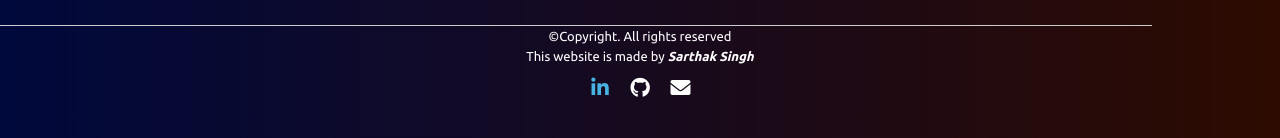
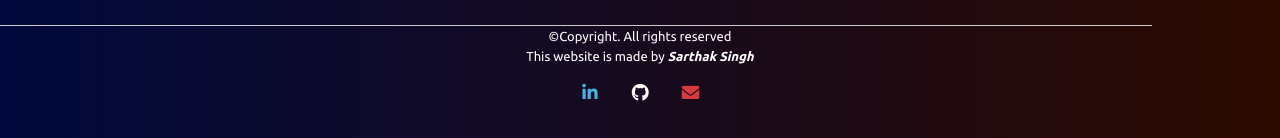
Before and after one commit to sarthakk1890/bookCafe, a React (Vite) app in the folder client/: page / in a window 1280 px wide. Shown: the part 1920-2058 px from the top of the page. Built offline with nearby package versions, Linux system fonts and the light colour scheme; no server answers.

Commit message:
Added envelope styles

```diff
--- a/client/src/Components/Layout/Footer/style.scss
+++ b/client/src/Components/Layout/Footer/style.scss
@@ -129,6 +129,14 @@
 	color: #e95950;
 }
 
+.social-btns .btn.envelope:before{
+	background-color: #D73B3E;
+}
+
+.social-btns .btn.envelope .fa{
+	color: #D73B3E;
+}
+
 .social-btns .btn:focus:before, .social-btns .btn:hover:before{
 	top: -10%;
 	left: -10%;
@@ -179,6 +187,7 @@ hr{
 
 .copyRight{
 	text-align: center;
+	text-wrap: wrap;
 }
 
 .underline{
@@ -203,6 +212,18 @@ hr{
 	top: 0;
 	left: 10px;
 	animation: moving 1.5s linear infinite;
+}
+
+.sarthakLinks{
+	display: flex;
+	justify-content: center;
+	align-items: center;
+	gap: 10px;
+	margin-top: 5px;
+
+		.btn .fa{
+		transform: scale(0.7);
+	}
 }
 
 @keyframes moving{
```
